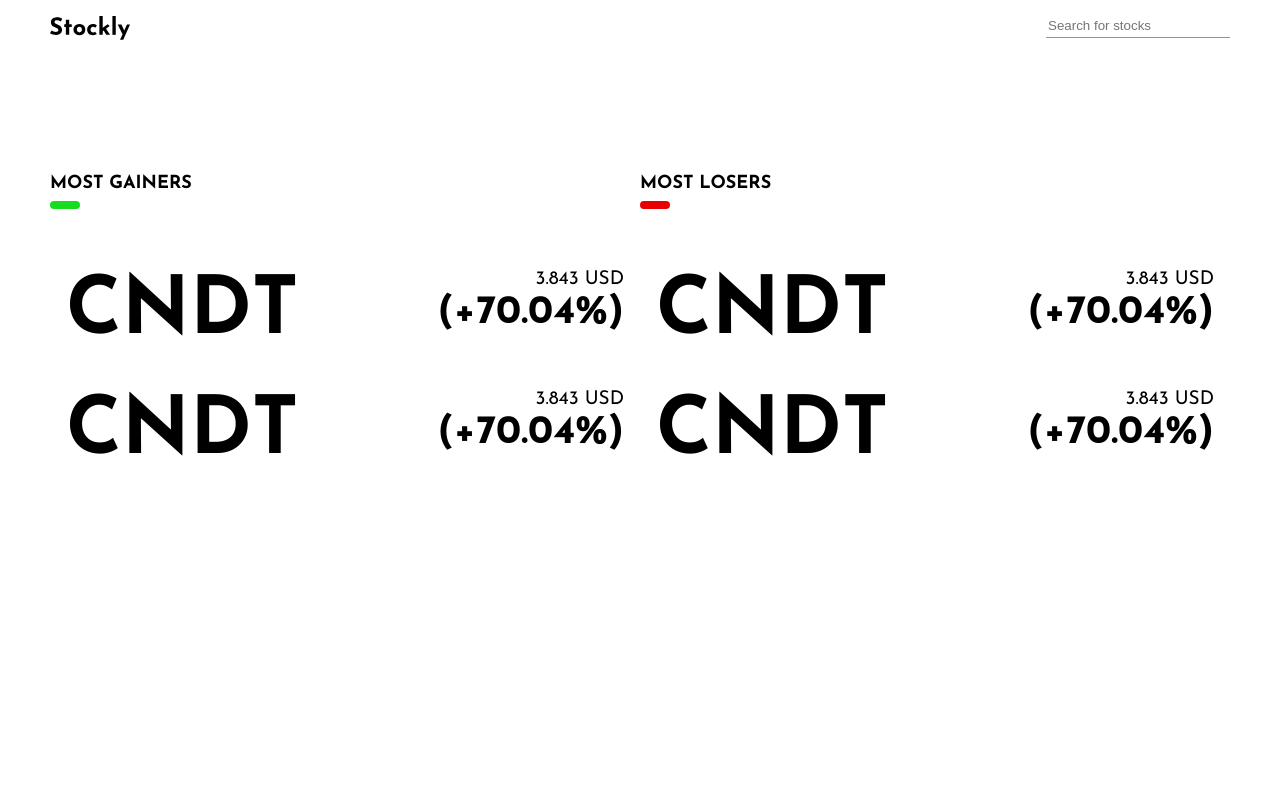
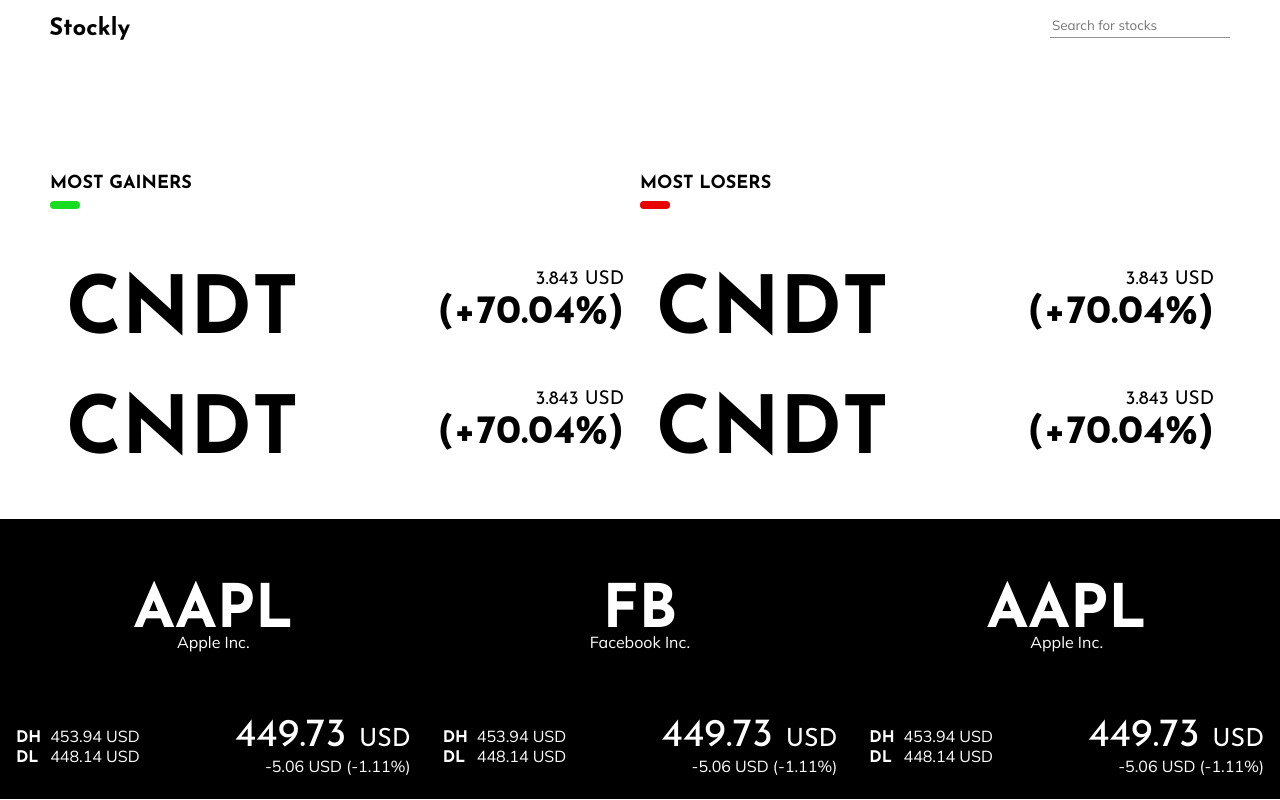
Before and after one commit to xtrmdarc/stockly, a React app: page / in a window 1280 px wide. Built offline with nearby package versions, Linux system fonts and the light colour scheme.

Commit message:
Add stockCard styles

```diff
--- a/src/components/App.js
+++ b/src/components/App.js
@@ -1,9 +1,13 @@
 import React from 'react';
 import AboveTheFold from '../containers/AboveTheFold';
+import StockCardList from '../containers/StockCardList';
 
 const App = () => {
   return (
-    <AboveTheFold />
+    <div>
+      <AboveTheFold />
+      <StockCardList />
+    </div>
   );
 }
 
--- a/src/components/StockCard.js
+++ b/src/components/StockCard.js
@@ -19,10 +19,20 @@
   else {
     renderLayout = (
       <div className="stockCard">
-        <h3 className="stockName">{stockInfo.ticker}</h3>
-        <div className="rightSection">
-          <span>{stockInfo.price} <span className="price"> USD</span></span>
-          <span>{stockInfo.changesPercentage}</span>
+        <div className="naming">
+          <h3 className="stockSymbol">{stockInfo.symbol}</h3>
+          <span className="companyName">{stockInfo.name}</span>
+        </div>
+
+        <div className="bottomSection">
+          <div className="leftSection">
+            <span> <b>DH</b> {stockInfo.dayHigh} USD</span>
+            <span> <b>DL</b> {stockInfo.dayLow} USD</span>
+          </div>
+          <div className="rightSection">
+            <span className="stockPrice" >{stockInfo.price} <span className="currency"> USD</span></span>
+            <span> <span className="change">{stockInfo.change} USD </span><span className="percentageChange">({stockInfo.changesPercentage}%)</span> </span>
+          </div>
         </div>
       </div>
     );
--- a/src/containers/StockCardList.js
+++ b/src/containers/StockCardList.js
@@ -0,0 +1,42 @@
+import React from 'react';
+import StockCard from '../components/StockCard';
+
+const StockCardList = () => {
+  const stockList = [
+    {
+      symbol: 'AAPL',
+      name: 'Apple Inc.',
+      price: 449.73000000,
+      changesPercentage: -1.11000000,
+      change: -5.06000000,
+      dayLow: 448.14000000,
+      dayHigh: 453.94000000,
+    },
+    {
+      symbol: 'FB',
+      name: 'Facebook Inc.',
+      price: 449.73000000,
+      changesPercentage: -1.11000000,
+      change: -5.06000000,
+      dayLow: 448.14000000,
+      dayHigh: 453.94000000,
+    },
+    {
+      symbol: 'AAPL',
+      name: 'Apple Inc.',
+      price: 449.73000000,
+      changesPercentage: -1.11000000,
+      change: -5.06000000,
+      dayLow: 448.14000000,
+      dayHigh: 453.94000000,
+    },
+  ];
+
+  return (
+    <div className="stocksList">
+      {stockList.map(p => <StockCard stockInfo={p}/> )}
+    </div>
+  );
+}
+
+export default StockCardList;
--- a/src/index.scss
+++ b/src/index.scss
@@ -5,6 +5,10 @@
 $highColor: #18DC20;
 $generalLandingSidePadding: 50px;
 $generalSpace: 16px;
+
+* {
+  box-sizing: border-box;
+}
 
 body {
   margin: 0;
@@ -15,6 +19,7 @@
   border-bottom: 1px solid rgba(0, 0, 0, 0.425);
   padding-bottom: 4px;
   outline: none;
+  font-family: 'Mulish', sans-serif;
 }
 
 .aboveTheFold {
@@ -104,7 +109,83 @@
           font-size: 40px;
           font-weight: 700;
         }
+
       }
     }
   }
 }
+
+.stocksList {
+  display: flex;
+  flex-direction: row;
+  justify-content: space-between;
+  flex-wrap: wrap;
+  margin-top: $generalLandingSidePadding;
+
+  .stockCard {
+    display: flex;
+    flex-direction: column;
+    width: calc(100% / 3);
+    height: 280px;
+    color: white;
+    background-color: black;
+    padding: $generalSpace;
+    font-family: 'Mulish', sans-serif;
+
+    .naming {
+      display: flex;
+      flex-direction: column;
+      align-items: center;
+      justify-content: center;
+      height: 70%;
+
+      .stockSymbol {
+        line-height: 40px;
+        margin: 0;
+        font-family: 'Josefin Sans', sans-serif;
+        font-size: 60px;
+      }
+
+      .companyName {
+        font-family: 'Mulish', sans-serif;
+        text-align: right;
+      }
+    }
+
+    .bottomSection {
+      display: flex;
+      flex-direction: row;
+      justify-content: space-between;
+      height: 30%;
+      align-items: center;
+
+      .leftSection {
+        display: flex;
+        flex-direction: column;
+        span {
+          b {
+            display: inline-block;
+            font-family: 'Josefin Sans', sans-serif;
+            width: 30px;
+          }
+        }
+      }
+
+      .rightSection {
+        display: flex;
+        flex-direction: column;
+        align-items: flex-end;
+
+        .stockPrice {
+          font-family: 'Josefin Sans', sans-serif;
+          font-weight: 500;
+          font-size: 40px;
+
+          .currency {
+            font-size: 25px;
+          }
+        }
+      }
+    }
+  }
+}
```
